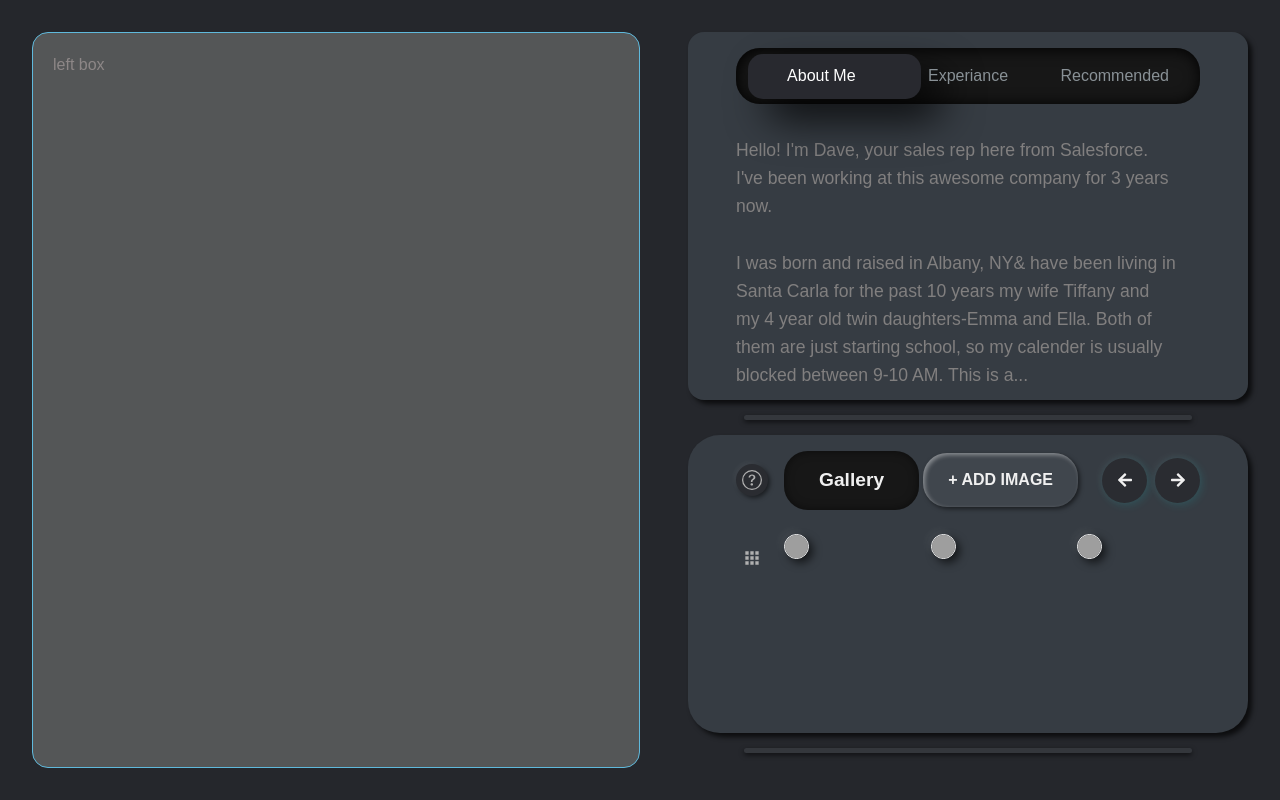
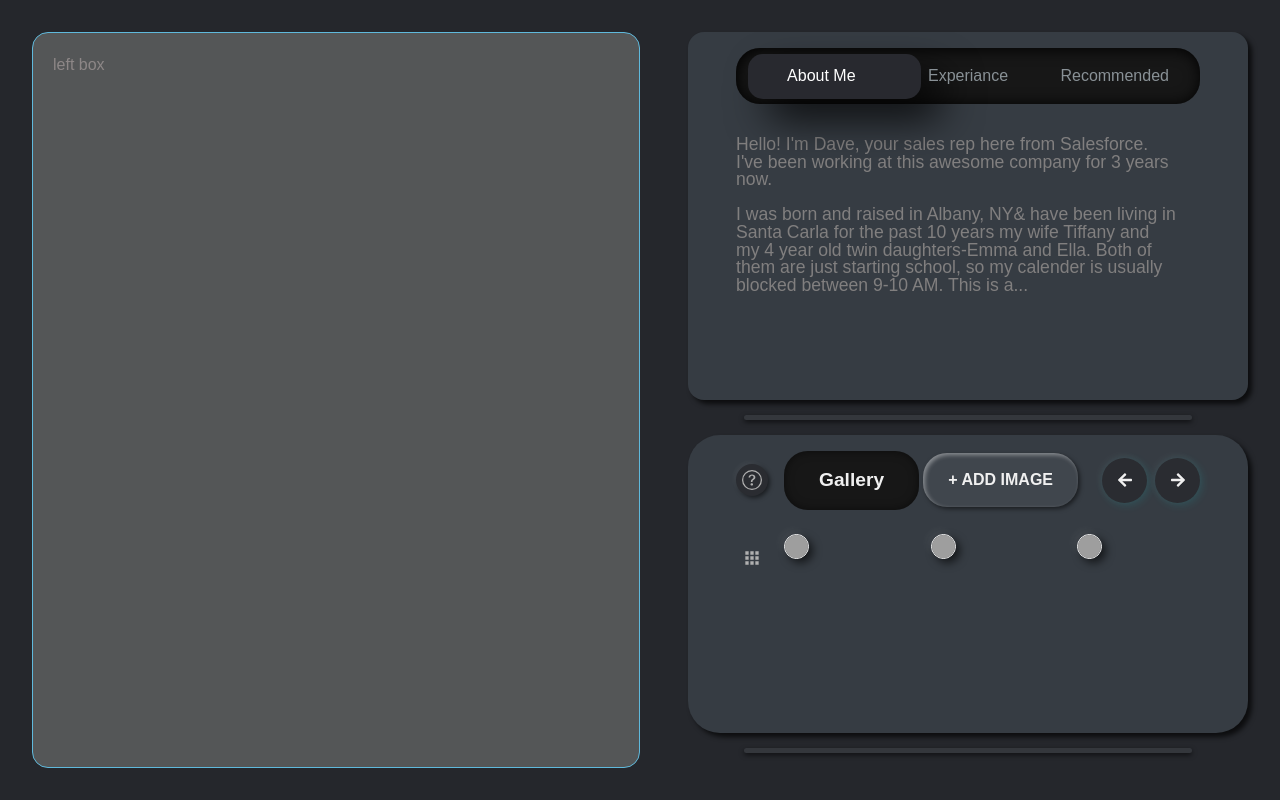
Before and after one commit to Lakshmi-Nandi/Lunacal-Assignment, a React (Vite) app: page / in a window 1280 px wide. Built offline with nearby package versions, Linux system fonts and the light colour scheme; grey boxes are pictures that could not be loaded.

Commit message:
update 33

```diff
--- a/src/index.css
+++ b/src/index.css
@@ -62,9 +62,8 @@ body {
     padding-right: 1.5rem;
     min-height: 0;
     font-size: 1.1rem; /* Matching your .info-container font-size */
-    line-height: 0.5px;
     color: #817f7f; /* Lighter text color for readability */
-    line-height: 1.6; /* More spacious line height */
+    line-height: 1; /* More spacious line height */
 }
 
 /* --- Custom Scrollbar for .info --- */
```
